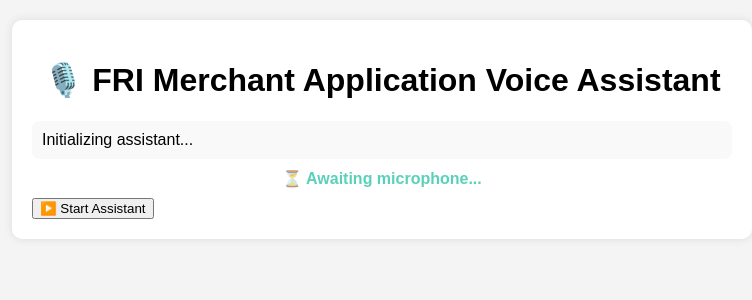
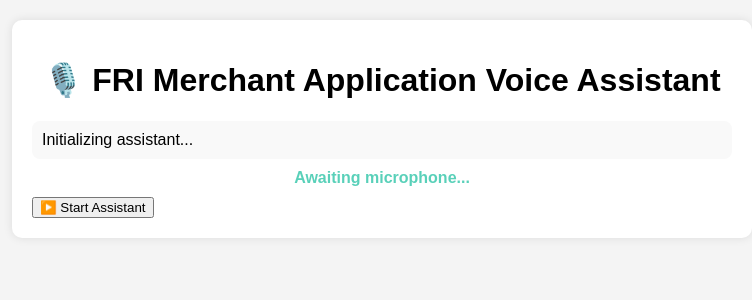
Before and after one commit to Akash-Cheerla/voice-realtime-assistant, a FastAPI app: page / in a window 1280 px wide. Shown: the top 300 px of the page, without its empty margins (258-1010 px from the left). Run offline with FastAPI, Linux system fonts and the light colour scheme.

Commit message:
Merged 2 logics(14)

```diff
--- a/templates/index.html
+++ b/templates/index.html
@@ -64,7 +64,7 @@
   <div id="container">
     <h1>🎙️ FRI Merchant Application Voice Assistant</h1>
     <div id="log">Initializing assistant...</div>
-    <div id="statusLabel" class="pulse">⏳ Awaiting microphone...</div>
+    <div id="statusLabel" class="pulse"> Awaiting microphone...</div>
   </div>
 
   <script>
```
